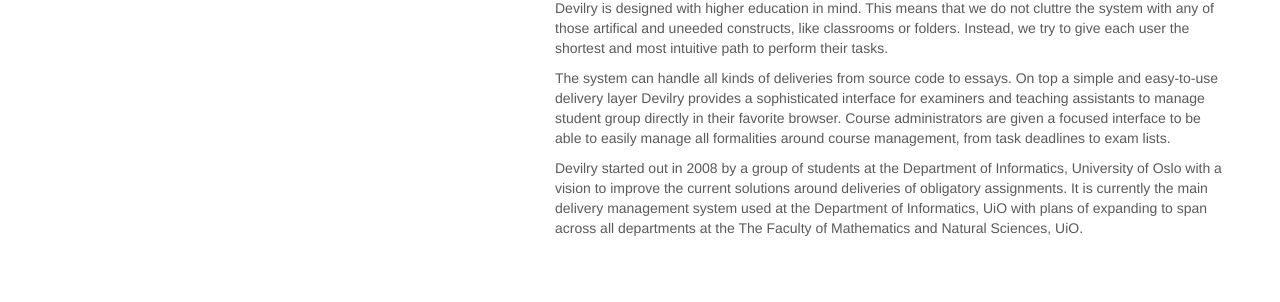
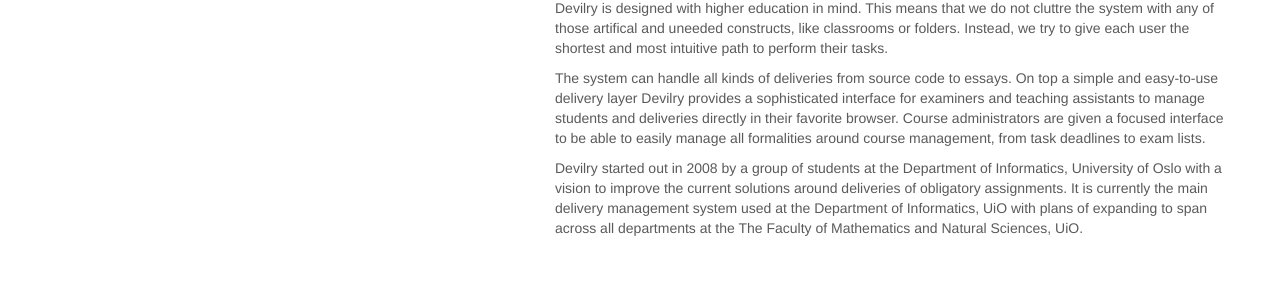
Before and after one commit to devilry/devilry.github.com, a Jekyll site: the page built from index.html, in a window 1280 px wide and 900 px high, scrolled down 2018 px. Shown: the part 190-492 px from the top of the window. Built offline with Jekyll 4.4.1, drawn with Linux system fonts in a browser that asks for light colours.

```diff
--- a/index.html
+++ b/index.html
@@ -225,7 +225,7 @@
             <p>The system can handle all kinds of deliveries
             from source code to essays. On top a simple and easy-to-use delivery
             layer Devilry provides a sophisticated interface for examiners and
-            teaching assistants to manage student group directly in their favorite
+            teaching assistants to manage students and deliveries directly in their favorite
             browser. Course administrators are given a focused interface to be able
             to easily manage all formalities around course management, from task
             deadlines to exam lists.</p>
```
